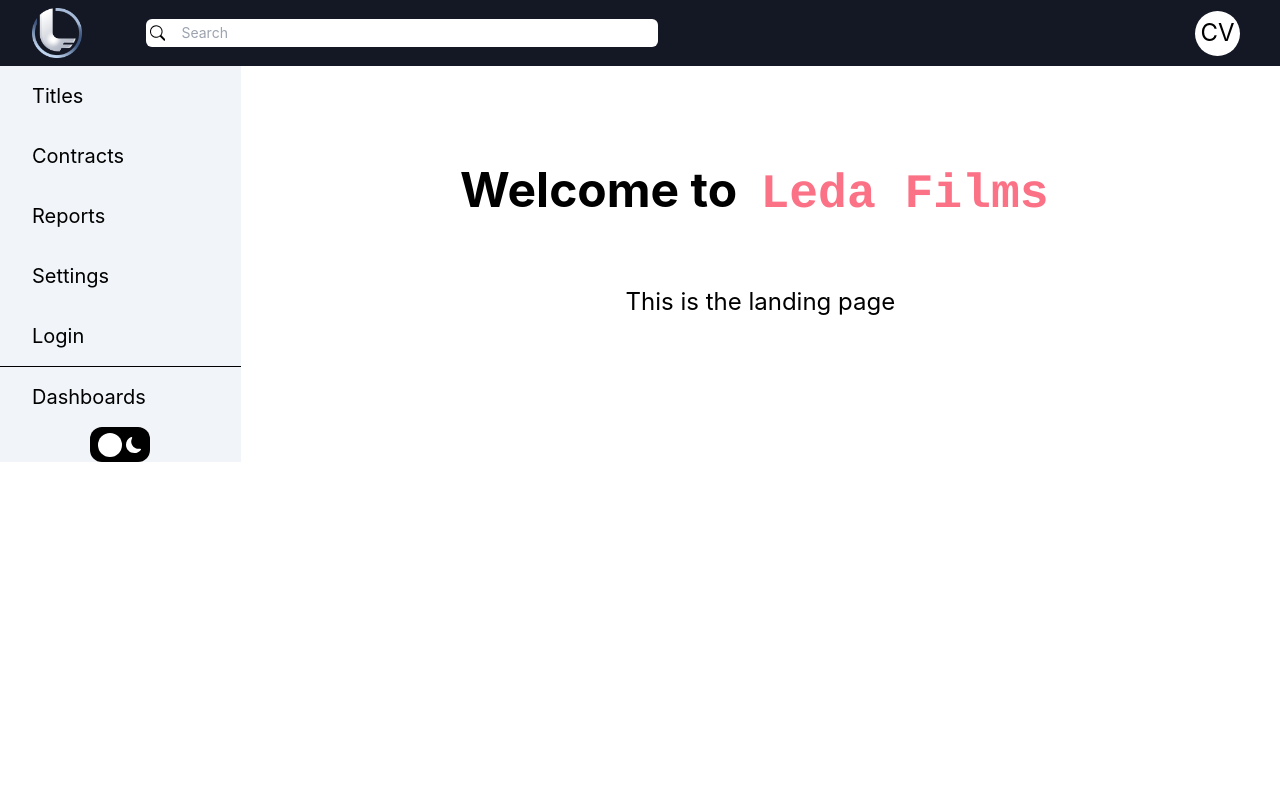
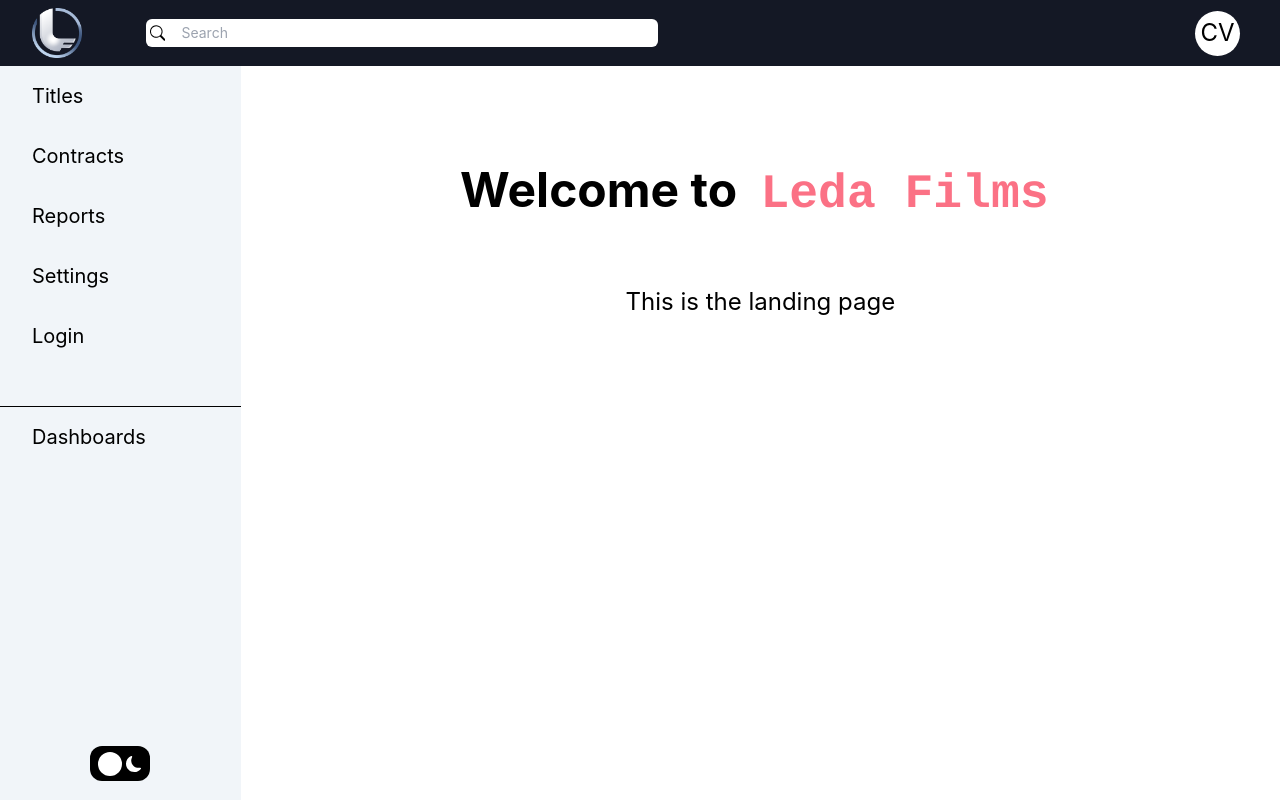
Before and after one commit to chris-av/ledafilms-crm, a Next.js app: page / in a window 1280 px wide. Built offline with nearby package versions, Linux system fonts and the light colour scheme.

Commit message:
tinker with layout

```diff
--- a/pages/_app.tsx
+++ b/pages/_app.tsx
@@ -7,9 +7,9 @@ function MyApp({ Component, pageProps }: AppProps) {
   return (
     <div className="h-screen w-full overflow-hidden">
       <Topbar theme="basic" />
-      <div className="flex">
+      <div className="flex overflow-hidden h-screen w-screen">
         <Navbar />
-        <div className="w-full p-8 h-screen overflow-auto">
+        <div className="w-full p-8 h-full overflow-auto">
           <Component {...pageProps} />
         </div>
       </div>
```
